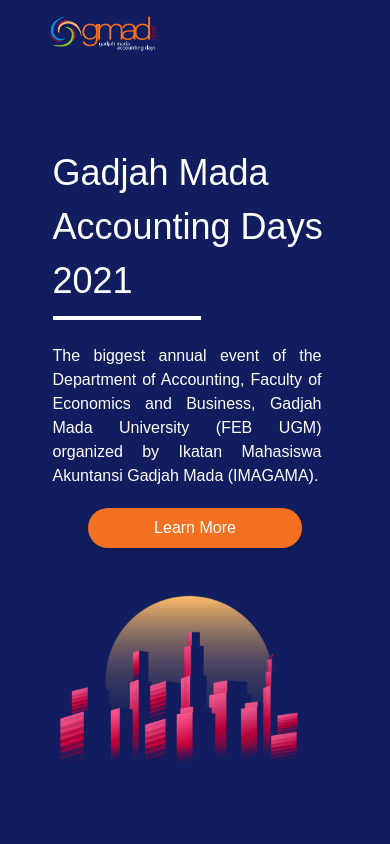
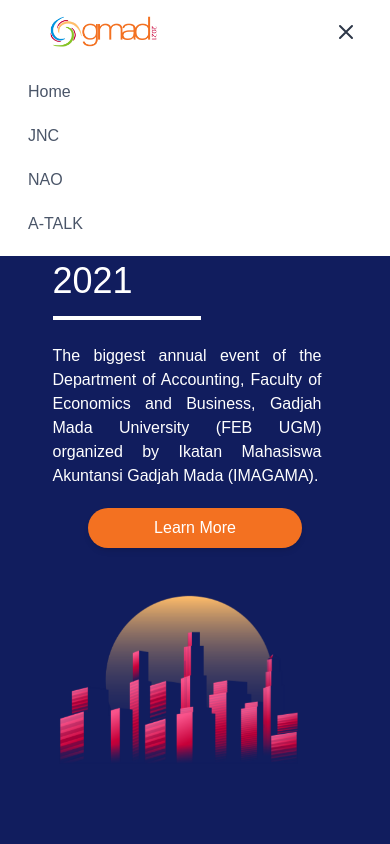
Before and after one commit to justdheja/gmad-2021-gatsby, a Gatsby site: page / in a window 390 px wide. Shown: the top 844 px of the page. Built offline with nearby package versions, Linux system fonts and the light colour scheme; Gatsby itself is replaced by a stand-in of ours.

Commit message:
fix navbar mobile

```diff
--- a/src/components/Events.js
+++ b/src/components/Events.js
@@ -1,6 +1,5 @@
 import React from 'react';
-import Timer from './Timer';
-import { Fade, Slide } from 'react-reveal';
+import { Fade } from 'react-reveal';
 import { Link } from 'gatsby';
 import atalk from '../images/atalk_white.png'
 import nao from '../images/nao_white.png'
--- a/src/components/Navbar.js
+++ b/src/components/Navbar.js
@@ -4,30 +4,32 @@ import logoGmad from '../images/logo.png'
 
 const Navbar = ({ location }) => {
   const [url, setUrl] = useState("")
+  const [menuMobileOpen, setMenuMobileOpen] = useState(false)
 
   useEffect(() => {
     setUrl(window.location.pathname)
     window.addEventListener("popstate", () => {
       setUrl(window.location.pathname)
+      setMenuMobileOpen(false)
     })
     return () => {
       window.addEventListener("popstate", () => {})
     }
   }, [])
 
+  const handleMenuMobile = () => {
+    // if (menuMobileOpen) {
+    //   setMenuMobileOpen()
+    // }
+    setMenuMobileOpen(!menuMobileOpen)
+  }
+
   return (
     <div>
       <div className="absolute w-screen z-50">
-        <nav
-        // className={
-        //   window.location.pathname === "/nao" ||
-        //   window.location.pathname === "/jnc"
-        //     ? "transition ease-in duration-200 bg-palette-blue"
-        //     : "transition ease-in duration-200"
-        // }
-        >
-          <div class="max-w-7xl mx-auto px-8">
-            <div class="flex items-center justify-between h-16">
+        <nav className="">
+          <div class="bg-white md:bg-transparent max-w-7xl mx-auto px-8">
+            <div class="flex items-center  justify-between h-16">
               <div class="w-full justify-between flex items-center text-white">
                 <Link class="flex-shrink-0" to="/">
                   <img class="h-20" src={logoGmad} alt="GMAD 2021" />
@@ -80,8 +82,88 @@ const Navbar = ({ location }) => {
                     </Link> */}
                   </div>
                 </div>
+                <div class="-mr-2 flex md:hidden">
+                  <button
+                    className="text-gray-800 inline-flex items-center justify-center p-2 rounded-md focus:outline-none transition duration-500"
+                    onClick={handleMenuMobile}
+                  >
+                    {!menuMobileOpen ? (
+                      <svg
+                        xmlns="http://www.w3.org/2000/svg"
+                        class="h-6 w-6"
+                        fill="none"
+                        viewBox="0 0 24 24"
+                        stroke="currentColor"
+                      >
+                        <path
+                          stroke-linecap="round"
+                          stroke-linejoin="round"
+                          stroke-width="2"
+                          d="M6 18L18 6M6 6l12 12"
+                        />
+                      </svg>
+                    ) : (
+                      <svg
+                        xmlns="http://www.w3.org/2000/svg"
+                        class="h-6 w-6"
+                        fill="none"
+                        viewBox="0 0 24 24"
+                        stroke="currentColor"
+                      >
+                        <path
+                          stroke-linecap="round"
+                          stroke-linejoin="round"
+                          stroke-width="2"
+                          d="M4 6h16M4 12h16m-7 6h7"
+                        />
+                      </svg>
+                    )}
+                  </button>
+                </div>
               </div>
             </div>
+          </div>
+          <div
+            className={
+              menuMobileOpen
+                ? "md:hidden hidden bg-transparent transition duration-500 ease-in-out"
+                : "md:hidden bg-transparent transition duration-500 ease-in-out"
+            }
+          >
+            <div
+              class="px-4 pt-2 pb-3 space-y-1 sm:px-3 bg-white"
+              onClick={handleMenuMobile}
+            >
+              <Link
+                className="text-gray-700 hover:text-gray-800 dark:hover:text-white block px-3 py-2 rounded-md text-base font-medium"
+                activeClassName="text-gray-700 hover:text-gray-800 dark:hover:text-white block px-3 py-2 rounded-md text-base font-medium"
+                to="/"
+              >
+                Home
+              </Link>
+              <Link
+                className="text-gray-700 hover:text-gray-800 dark:hover:text-white block px-3 py-2 rounded-md text-base font-medium"
+                activeClassName="text-gray-700 hover:text-gray-800 dark:hover:text-white block px-3 py-2 rounded-md text-base font-medium"
+                to="/jnc"
+              >
+                JNC
+              </Link>
+              <Link
+                className="text-gray-700 hover:text-gray-800 dark:hover:text-white block px-3 py-2 rounded-md text-base font-medium"
+                activeClassName="text-gray-700 hover:text-gray-800 dark:hover:text-white block px-3 py-2 rounded-md text-base font-medium"
+                to="/nao"
+              >
+                NAO
+              </Link>
+              <Link
+                className="text-gray-700 hover:text-gray-800 dark:hover:text-white block px-3 py-2 rounded-md text-base font-medium"
+                activeClassName="text-gray-700 hover:text-gray-800 dark:hover:text-white block px-3 py-2 rounded-md text-base font-medium"
+                to="/a-talk"
+              >
+                A-TALK
+              </Link>
+            </div>
+            <div className="h-screen" onClick={handleMenuMobile}></div>
           </div>
         </nav>
       </div>
```
